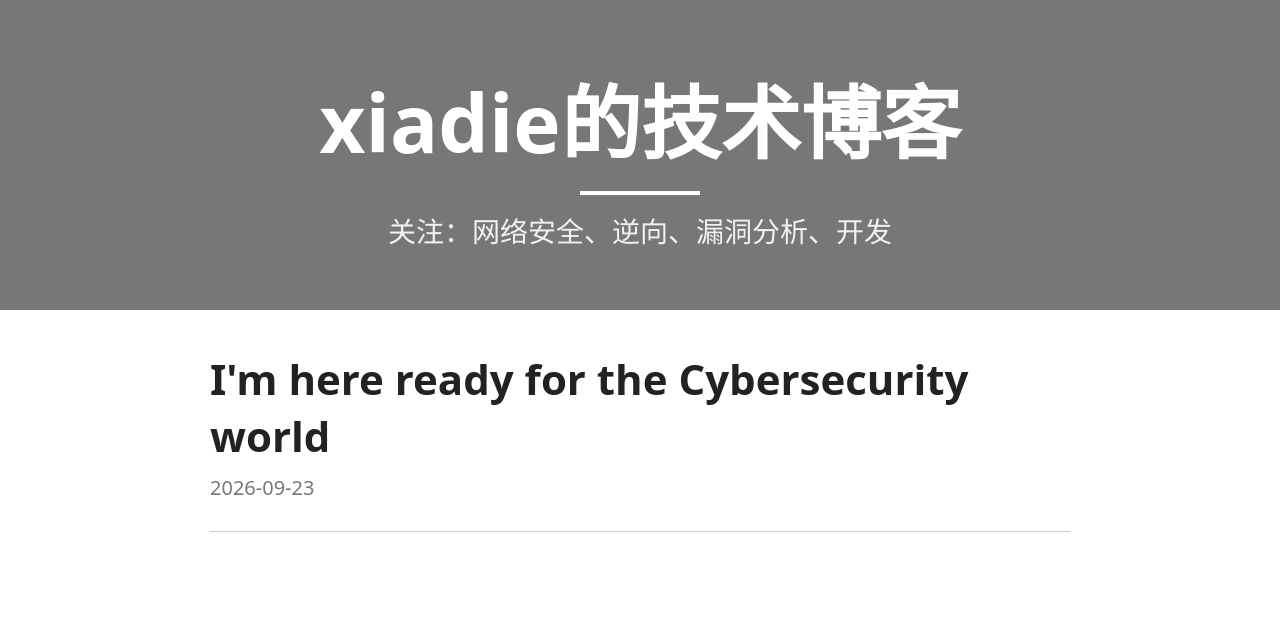
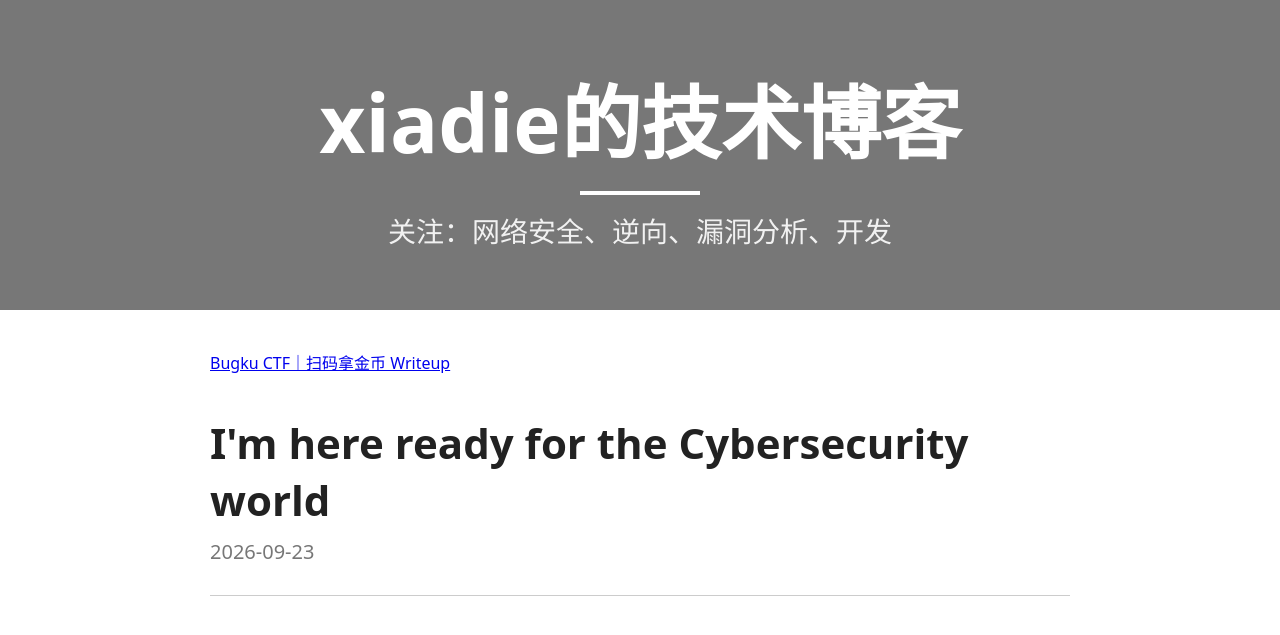
Before and after one commit to xiadie174/xiadie-s-, a Jekyll site: the page index.html, which Jekyll copies as it is, in a window 1280 px wide. Shown: the top 635 px of the page. Built offline with Jekyll 4.4.1, drawn with Linux system fonts in a browser that asks for light colours.

Commit message:
Add link to Bugku CTF writeup in index.html

```diff
--- a/index.html
+++ b/index.html
@@ -39,6 +39,7 @@
         <div class="header-desc">关注：网络安全、逆向、漏洞分析、开发</div>
     </div>
     <div class="container">
+     <p><a href=" ">Bugku CTF｜扫码拿金币 Writeup</a ></p >
         <div class="post-item">
             <!-- 用完整绝对链接，保证一定能跳转 -->
             <a class="post-title" href=" ">I'm here ready for the Cybersecurity world</a >
```
